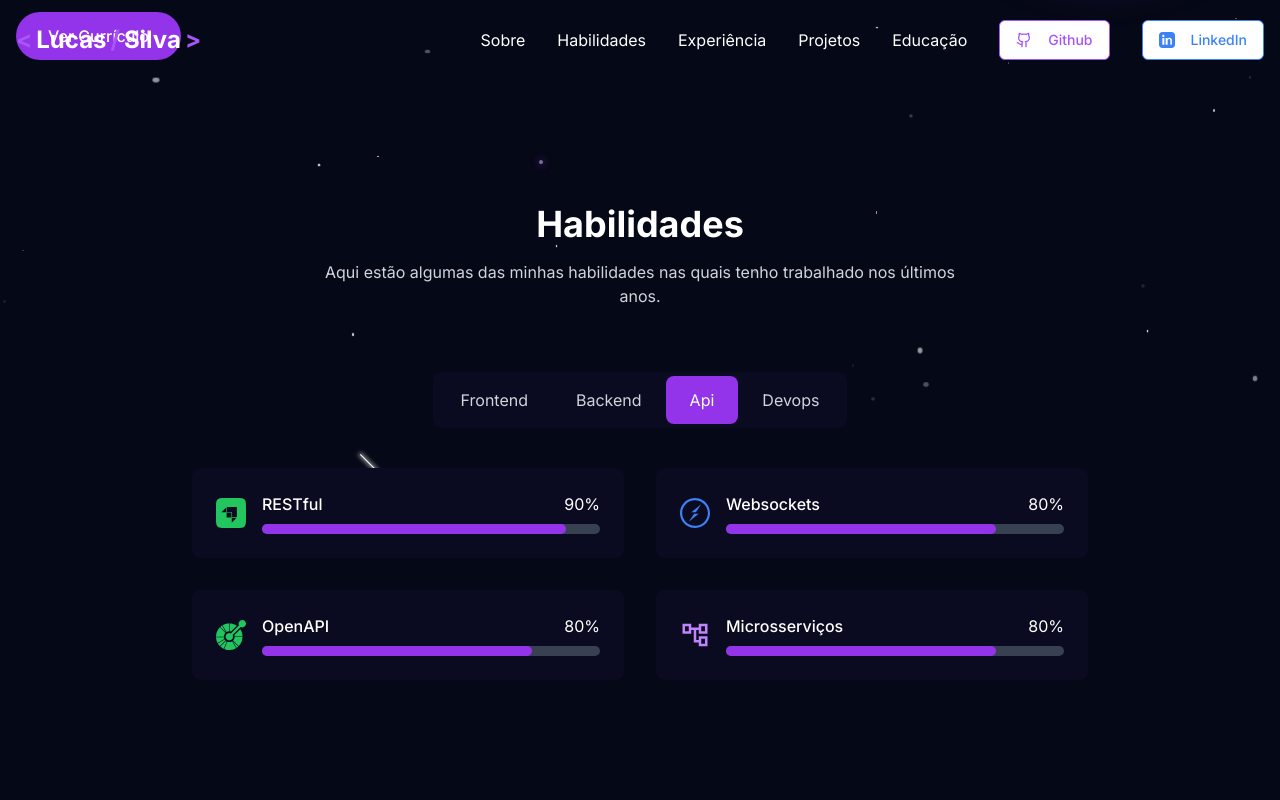
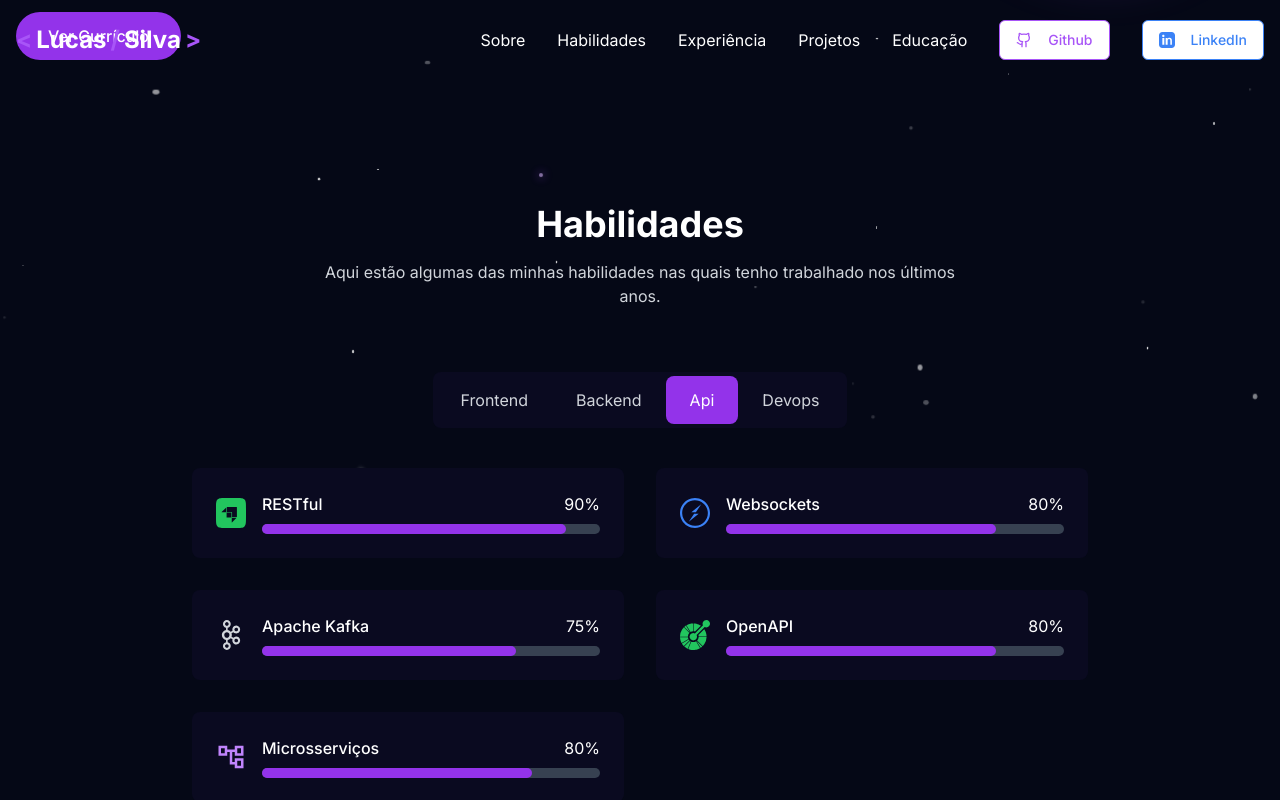
Before and after one commit to LucasBlunTT/portfolio-espacial, a Next.js app: page / in a window 1280 px wide. Both pictures are taken after a click on the button "Api". Shown: the part 552-1352 px from the top of the page. Built offline with nearby package versions, Linux system fonts and the light colour scheme.

Commit message:
feat: add Apache Kafka integration to experience description and skills section

```diff
--- a/components/experiencia-section.tsx
+++ b/components/experiencia-section.tsx
@@ -23,7 +23,8 @@ export default function ExperienceSection() {
             de processos através de pipelines CI/CD e participação em
             processos ágeis (Scrum), code reviews e melhoria contínua da
             plataforma. Desenvolvimento de soluções utilizando recursos de
-            Inteligência Artificial Generativa e integração entre serviços.
+            Inteligência Artificial Generativa e integração entre serviços
+            com Apache Kafka.
           </p>
         </div>
 
--- a/components/skills-section.tsx
+++ b/components/skills-section.tsx
@@ -22,6 +22,7 @@ import {
   SiGooglecloud,
   SiGithubactions,
   SiSocketdotio,
+  SiApachekafka,
 } from 'react-icons/si';
 import { MdOutlineAccountTree } from 'react-icons/md';
 import { RiRobot2Fill } from 'react-icons/ri';
@@ -120,6 +121,11 @@ const skills = {
       icon: <SiSocketdotio className="text-blue-500" />,
     },
     {
+      name: 'Apache Kafka',
+      level: 75,
+      icon: <SiApachekafka className="text-gray-300" />,
+    },
+    {
       name: 'OpenAPI',
       level: 80,
       icon: <SiOpenapiinitiative className="text-green-500" />,
```
